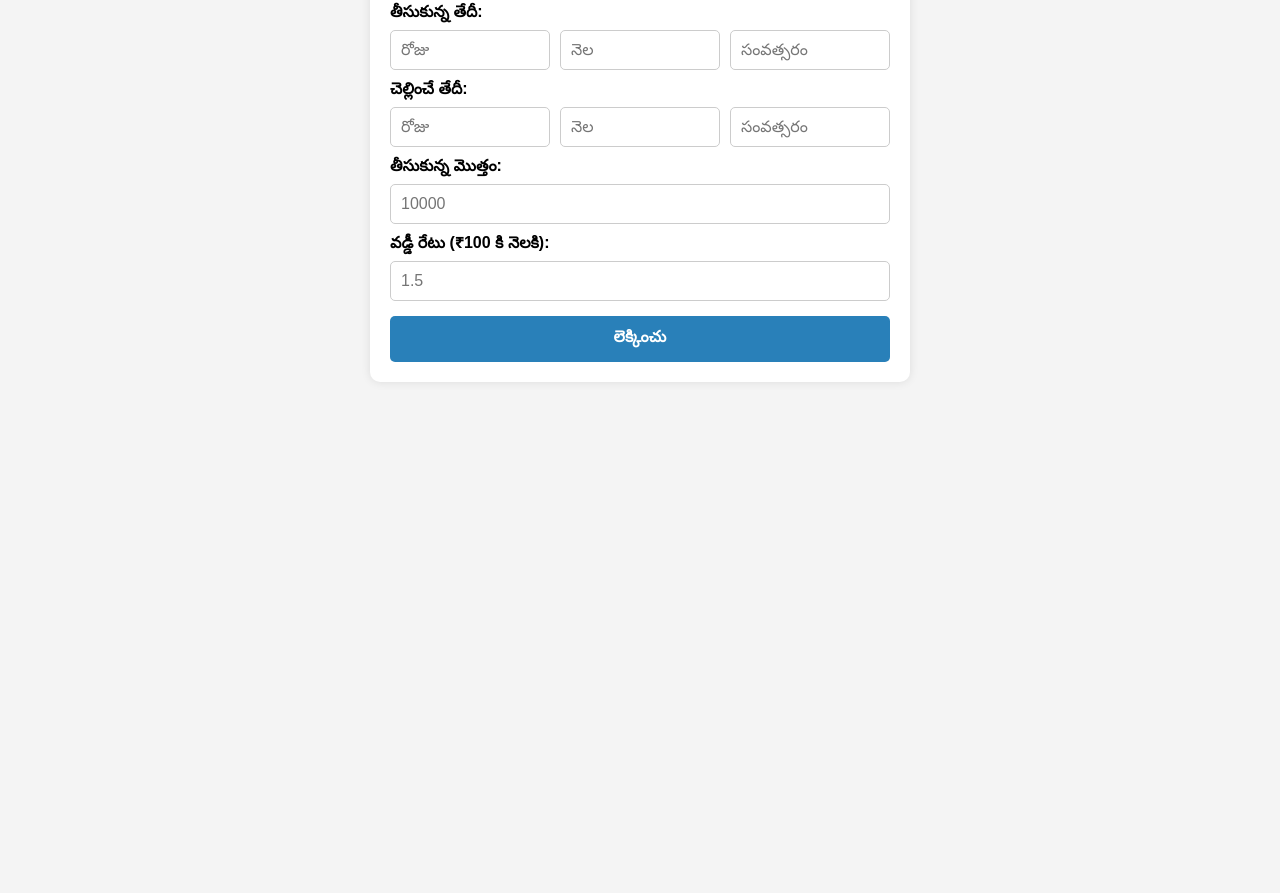
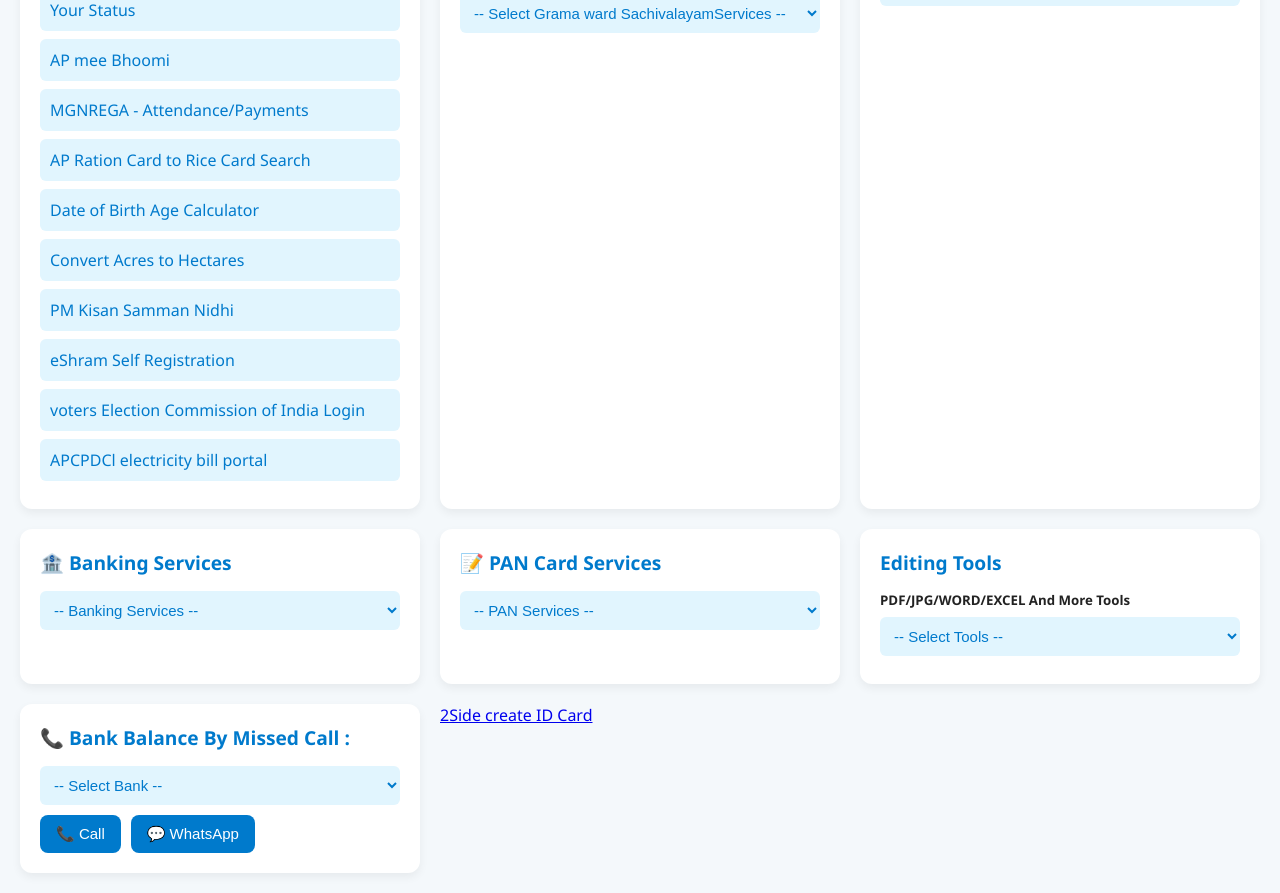
Before and after one commit to techseva/interest-calculator, a plain HTML site: page index.html in a window 1280 px wide. Shown: the part 288-1181 px from the top of the page. Before the commit the page ends 800 px from the top, so only its background shows below. Drawn offline with nearby package versions, Linux system fonts and the light colour scheme.

Commit message:
Add files via upload
update

```diff
--- a/index.html
+++ b/index.html
@@ -1,274 +1,281 @@
-ARUN
-<!DOCTYPE html>
-<html lang="te">
+<div class=""></div><!DOCTYPE html>
+<html lang="en">
 <head>
   <meta charset="UTF-8" />
-  <meta name="viewport" content="width=device-width, initial-scale=1" />
-  <title>వడ్డీ లెక్కలు</title>
-  <script src="https://cdnjs.cloudflare.com/ajax/libs/html2canvas/1.4.1/html2canvas.min.js"></script>
+  <meta name="viewport" content="width=device-width, initial-scale=1.0"/>
+  <title>Smart Public Services Portal</title>
   <style>
-    body {
-      font-family: 'Arial', sans-serif;
-      background: #f4f4f4;
-      margin: 0;
-      padding: 15px;
+    :root {
+      --main-bg: #f4f8fb;
+      --card-bg: #ffffff;
+      --primary: #007acc;
+      --hover: #005a99;
+      --text-dark: #222;
+      --border: #ddd;
     }
 
-    h2 {
+    * {
+      margin: 0;
+      padding: 0;
+      box-sizing: border-box;
+    }
+
+    body {
+      font-family: 'Segoe UI', sans-serif;
+      background: var(--main-bg);
+      color: var(--text-dark);
+      padding: 20px;
+    }
+
+    header {
       text-align: center;
-      color: #333;
+      background: linear-gradient(to right, #007acc, #0097a7);
+      color: #fff;
+      padding: 30px 10px;
+      border-radius: 12px;
+      margin-bottom: 30px;
+    }
+
+    header h1 {
+      font-size: 2em;
     }
 
     .container {
-      background: #fff;
-      padding: 20px;
-      max-width: 500px;
-      margin: auto;
-      border-radius: 10px;
-      box-shadow: 0 0 10px rgba(0,0,0,0.1);
+      display: grid;
+      gap: 20px;
+      grid-template-columns: repeat(auto-fit, minmax(300px, 1fr));
     }
 
-    label {
-      margin-top: 10px;
-      display: block;
-      font-weight: bold;
+    .card {
+      background: var(--card-bg);
+      border-radius: 12px;
+      box-shadow: 0 4px 10px rgba(0,0,0,0.06);
+      padding: 20px;
+      transition: 0.3s ease;
     }
 
-    input {
-      width: 100%;
-      padding: 10px;
-      margin-top: 5px;
-      border-radius: 5px;
-      border: 1px solid #ccc;
-      font-size: 16px;
+    .card:hover {
+      transform: translateY(-3px);
+      box-shadow: 0 6px 15px rgba(0,0,0,0.08);
     }
 
-    .date-group {
+    .card h2 {
+      font-size: 1.2em;
+      color: var(--primary);
+      margin-bottom: 15px;
       display: flex;
+      align-items: center;
       gap: 10px;
-      flex-wrap: wrap;
     }
 
-    .date-group input {
-      flex: 1;
-      min-width: 80px;
+    .card a, .card select {
+      display: block;
+      margin: 8px 0;
+      padding: 10px;
+      background: #e1f5fe;
+      border: none;
+      border-radius: 6px;
+      color: #007acc;
+      text-decoration: none;
+      font-weight: 500;
+      transition: 0.3s;
+      cursor: pointer;
     }
 
+    .card a:hover, .card select:hover {
+      background: #cceeff;
+      color: var(--hover);
+    }
+
+    .card select {
+      width: 100%;
+      font-size: 15px;
+    }
+
+    .buttons {
+      display: flex;
+      flex-wrap: wrap;
+      gap: 10px;
+      margin-top: 10px;
+    }
     button {
-      background: #2980b9;
+      background: var(--primary);
       color: white;
-      font-weight: bold;
-      padding: 12px;
       border: none;
-      margin-top: 15px;
-      width: 100%;
+      padding: 10px 16px;
+      border-radius: 8px;
+      font-size: 15px;
       cursor: pointer;
-      font-size: 16px;
-      border-radius: 5px;
+      transition: 0.3s;
     }
 
     button:hover {
-      background: #1abc9c;
+      background: var(--hover);
     }
 
-    .result {
-      background: #ecf0f1;
-      margin-top: 20px;
-      padding: 15px;
-      border-radius: 5px;
-      text-align: center;
-    }
+    @media screen and (max-width: 500px) {
+      header h1 {
+        font-size: 1.5em;
+      }
 
-    @media (max-width: 480px) {
-      input, button {
-        font-size: 15px;
-      }
-      .date-group {
-        flex-direction: column;
+      .card h2 {
+        font-size: 1em;
       }
     }
   </style>
+
+  <script>
+    function goToLink(select) {
+      const url = select.value;
+      if (url) window.open(url, '_blank');
+    }
+
+    function openDialPad() {
+      const number = document.getElementById("mobileSelect").value;
+      if (number) window.location.href = "tel:" + number;
+      else alert("Please select a number to call.");
+    }
+
+    function openWhatsApp() {
+      const number = document.getElementById("mobileSelect").value;
+      if (number) window.open("https://wa.me/" + number, "_blank");
+      else alert("Please select a number for WhatsApp.");
+    }
+  </script>
 </head>
 <body>
 
-<h2>వడ్డీ లెక్కలు</h2>
-<div class="container">
+  <header>
 
-  <label>ఇచ్చిన వారి పేరు:</label>
-  <input type="text" id="giverNameInput" placeholder="ఇచ్చిన వారి పేరు నమోదు చేయండి">
+<h5>ARUN KUMAR REDDY</h5>
+    <h1>🌐 Smart Public Services Portal</h1>
+    <p>Access Government, ID, and Utility Services</p>
+  </header>
 
-  <label>తీసుకున్న వారి పేరు:</label>
-  <input type="text" id="receiverNameInput" placeholder="తీసుకున్న వారి పేరు నమోదు చేయండి">
+  <div class="container">
 
-  <label>తీసుకున్న తేదీ:</label>
-  <div class="date-group">
-    <input type="text" id="startDay" inputmode="numeric" maxlength="2" placeholder="రోజు">
-    <input type="text" id="startMonth" inputmode="numeric" maxlength="2" placeholder="నెల">
-    <input type="text" id="startYear" inputmode="numeric" maxlength="4" placeholder="సంవత్సరం">
-  </div>
+    <!-- Public Services -->
+    <div class="card">
+      <h2>🛠️ Public Services</h2>
+<a href="https://annadathasukhibhava.ap.gov.in/know-your-status" target="_blank">ANNADATHA SUKHIBHAVA - PM KISAN Know Your Status</a>
+<a href="https://meebhoomi.ap.gov.in/" target="_blank">AP mee Bhoomi </a>
 
-  <label>చెల్లించే తేదీ:</label>
-  <div class="date-group">
-    <input type="text" id="endDay" inputmode="numeric" maxlength="2" placeholder="రోజు">
-    <input type="text" id="endMonth" inputmode="numeric" maxlength="2" placeholder="నెల">
-    <input type="text" id="endYear" inputmode="numeric" maxlength="4" placeholder="సంవత్సరం">
-  </div>
+      <a href="https://nregastrep.nic.in/netnrega/loginframegp.aspx?lflag=eng&page=C&state_code=02&Digest=MVdbKZ+JNjWeEXnWJ/J4bQ">MGNREGA - Attendance/Payments</a>
+      <a href="https://aepos.ap.gov.in/SRC_Trans_Int.jsp" target="_blank">AP Ration Card to Rice Card Search</a>
+      <a href="DOB calculator.html" target="_blank">Date of Birth Age Calculator</a>
+      <a href="https://www.unitconverters.net/area/acres-to-hectare.htm" target="_blank">Convert Acres to Hectares</a>
+      <a href="https://pmkisan.gov.in/" target="_blank">PM Kisan Samman Nidhi</a>
+      <a href="https://eshram.gov.in/" target="_blank">eShram Self Registration</a>
+    <a href="https://voters.eci.gov.in/login" target="_blank"> voters Election Commission of India Login</a>
+      <a href="https://www.apcpdcl.in/" target="_blank"> APCPDCl electricity bill portal</a>
 
-  <label>తీసుకున్న మొత్తం:</label>
-  <input type="text" id="principal" inputmode="numeric" placeholder="10000">
+    </div>
 
-  <label>వడ్డీ రేటు (₹100 కి నెలకి):</label>
-  <input type="text" id="rate" inputmode="numeric" placeholder="1.5">
+    <!-- Sachivalayam -->
+    <div class="card">
+      <h2>🏠 Grama Ward Sachivalayam Services</h2>
+      <select onchange="goToLink(this)">
+        <option value="">-- Select Grama ward SachivalayamServices --</option>
+        <option value="https://vswsonline.ap.gov.in/#/home">AP Seva Portal</option>
+        <option value="https://gramawardsachivalayam.ap.gov.in/GSWS/#!/CitizenSelfEkyc">Citizen Self EKYC</option>
+<option value=https://www.venkyacademy.in/?m=1"">GSWS Mee Seva Application Forms</option>
+<option value="https://snehajobs.com/gsws-application-forms/">GSWS Mee Seva Application Forms 2</option>
+<option value="https://gsws-nbm.ap.gov.in/NBM/#!/PublicNavasakamScreen">NBM SCHEME ELIGIBILITY</option>
+<option value="https://swarnapanchayat.apcfss.in/LoginHouseTaxPayment">House Tax Payment</option>
 
-  <button onclick="calculateMonthlyInterest()">లెక్కించు</button>
+      </select>
+    </div>
 
-  <div class="result" id="resultBox" style="display:none;">
-    <p id="giverNameDisplay" style="display:none;"><strong>ఇచ్చిన వారు:</strong> <span id="giverNameValue"></span></p>
-    <p id="receiverNameDisplay" style="display:none;"><strong>తీసుకున్న వారు:</strong> <span id="receiverNameValue"></span></p>
-    <p><strong>మొత్తం రోజులు:</strong> <span id="days"></span></p>
-    <p><strong>మొత్తం నెలలు:</strong> <span id="months"></span></p>
-    <p><strong>మొత్తం సంవత్సరాలు:</strong> <span id="years"></span></p>
-    <p><strong>వడ్డీ మొత్తం:</strong> ₹<span id="interest"></span></p>
-    <p><strong>చెల్లించాల్సిన మొత్తం:</strong> ₹<span id="totalAmount"></span></p>
-    <button id="saveBtn" onclick="downloadImage()">📸 JPG లో సేవ్ చేయి</button>
-    <button id="shareBtn" onclick="shareImage()">📤 షేర్ చేయి</button>
-  </div>
-</div>
+    <!-- Aadhaar -->
+    <div class="card">
+      <h2>🆔 Aadhaar Services</h2>
+      <select onchange="goToLink(this)">
+        <option value="">-- Aadhaar Services --</option>
+        <option value="https://myaadhaar.uidai.gov.in/">Aadhaar Login</option>
+        <option value="https://myaadhaar.uidai.gov.in/check-aadhaar-validity/en">Check Aadhaar Validity</option>
+        <option value="https://myaadhaar.uidai.gov.in/genricPVC/en">Order PVC Aadhaar</option>
+<option value="https://myaadhaar.uidai.gov.in/checkStatus/en">Check Aadhaar PVC Card Order Status</option>
+<option value="https://myaadhaar.uidai.gov.in/CheckAadhaarStatus/en">Check Enrolment or Update Status</option>
 
-<script>
-function calculateMonthlyInterest() {
-  const dd1 = document.getElementById("startDay").value.padStart(2, "0");
-  const mm1 = document.getElementById("startMonth").value.padStart(2, "0");
-  const yyyy1 = document.getElementById("startYear").value;
-  const dd2 = document.getElementById("endDay").value.padStart(2, "0");
-  const mm2 = document.getElementById("endMonth").value.padStart(2, "0");
-  const yyyy2 = document.getElementById("endYear").value;
-  const principal = parseFloat(document.getElementById("principal").value);
-  const rate = parseFloat(document.getElementById("rate").value);
-  const giverName = document.getElementById("giverNameInput").value.trim();
-  const receiverName = document.getElementById("receiverNameInput").value.trim();
+      </select>
+    </div>
 
-  if (
-    dd1.length !== 2 || mm1.length !== 2 || yyyy1.length !== 4 ||
-    dd2.length !== 2 || mm2.length !== 2 || yyyy2.length !== 4 ||
-    isNaN(principal) || isNaN(rate)
-  ) {
-    alert("దయచేసి అన్ని ఫీల్డ్స్ సరైన అంకెలతో నమోదు చేయండి");
-    return;
-  }
+    <!-- Banking -->
+    <div class="card">
+      <h2>🏦 Banking Services</h2>
+      <select onchange="goToLink(this)">
+        <option value="">-- Banking Services --</option>
+        <option value="https://www.npci.org.in/">National Payments Corporation of India (NPCI)</option>
+        <option value="https://www.bankbazaar.com/ifsc-code.html">Search for IFSC/MICR codes</option>
 
-  const start = new Date(parseInt(yyyy1), parseInt(mm1) - 1, parseInt(dd1));
-  const end = new Date(parseInt(yyyy2), parseInt(mm2) - 1, parseInt(dd2));
+      </select>
+    </div>
 
-  if (end <= start) {
-    alert("చెల్లించే తేదీ, ప్రారంభ తేదీ కన్నా తర్వాత ఉండాలి");
-    return;
-  }
+    <!-- PAN Card -->
+    <div class="card">
+      <h2>📝 PAN Card Services</h2>
+      <select onchange="goToLink(this)">
+        <option value="">-- PAN Services --</option>
+        <option value="https://www.pan.utiitsl.com/">UTI Pan Card Portal</option>
+<option value="https://www.onlineservices.nsdl.com/paam/endUserRegisterContact.html">NSDL Pan Card Portal</option>
+        <option value="https://www.onlineservices.nsdl.com/paam/endUserAddressUpdate.html">Update PAN Address</option>
+        <option value="https://www.onlineservices.nsdl.com/paam/ReprintEPan.html">Reprint PAN Card</option>
+      </select>
+    </div>
+      <div class="card">
+      <h2>Editing Tools</h2>
+<h5>PDF/JPG/WORD/EXCEL And More Tools</h5>
+      <select onchange="goToLink(this)">
+        <option value="">-- Select Tools --</option>
+<option value="https://remove.photos/remove-sky">Remove Image Sky</option>
+<option value="https://www.cutout.pro/passport-photo-maker">Make passport photo with proper photos size online - Cutout.Pro</option>
+<option value="Easy Notepad.html">Create Notes</option>
 
-  const totalDays = ((end.getFullYear() - start.getFullYear()) * 360) +
-                    ((end.getMonth() - start.getMonth()) * 30) +
-                    (end.getDate() - start.getDate());
+        <option value="https://www.remove.bg/uploads">Upload an image to remove the background</option>
+<option value="https://www.simpleimageresizer.com/resize-image-to-kb">Image Resizer To Kilobytes</option>
+        <option value="https://www.ilovepdf.com/pdf_to_jpg">PDF to JPG</option>
+<option value="https://www.ilovepdf.com/jpg_to_pdf">JPG to PDF</option>
+<option value="https://convert.town/image-dpi">Change the DPI of Image</option>
+<option value="https://formphotoeditor.com/resizer/213x213-px">213x213 PX Photo Resizer</option>
+<option value="https://image.pi7.org/resize-image-to-6cmx2cm">Resize Image to 6cm x 2cm (Signature Resizer)</option>
+<option value="https://www.ilovepdf.com/merge_pdf">Merge PDF Combine PDFs in the order you want with the easiest PDF</option>
+<option value="https://www.ilovepdf.com/pdf_to_word">PDF to WORD Converter</option>
+<option value="https://www.ilovepdf.com/compress_pdf">Split PDF Separate one page or a whole set for easy conversion into independent PDF files., Split PDF</option>
+<option value="https://www.ilovepdf.com/word_to_pdf">Convert WORD to PDF</option>
+<option value="https://www.ilovepdf.com/pdf_to_excel">Convert PDF to EXCEL</option>
+<option value="https://www.ilovepdf.com/edit-pdf">PDF Editor</option>
+<option value="https://www.ilovepdf.com/unlock_pdf">Unlock PDF files. Remove PDF password</option>
+s<option value="https://www.ilovepdf.com/crop-pdf">Crop PDF</option>
+<option value="https://www.ilovepdf.com/ocr-pdf">OCR PDF</option>
+<option value="https://www.ilovepdf.com/">iLove PDF All Editing Tools</option>
 
-  let days = totalDays;
-  const years = Math.floor(days / 360);
-  days %= 360;
-  const months = Math.floor(days / 30);
-  days %= 30;
+      </select>
+    </div>
 
-  const interest = (principal / 100) * rate * (totalDays / 30);
-  const totalAmount = principal + interest;
+    <!-- Missed Call Banking -->
+    <div class="card">
+      <h2>📞 Bank Balance By Missed Call :</h2>
+      <select id="mobileSelect">
+        <option value="">-- Select Bank --</option>
+        <option value="9266921358">Andhra Pragathi Grameena Bank WhatsApp</option>
+<option value="18004195959">AXIS Bank</option>
+  <option value="919266135135">Bank of India Balance Check</option>
+<option value="09015734734">Canara Bank</option>
+        <option value="18002703333">HDFC Balance Check</option>
+<option value="18002703355">HDFC Mini Statement</option>
+<option value="09594612612">ICICi Bank</option>
+<option value="18001802223">PNB</option>
+        <option value="9109223766666">State Bank Of India Balance Check</option>
+        <option value="9109223866666">State Bank Of India Mini Statement</option>
+      <option value="09223008586">UNION Bank</option>
 
-  if (giverName) {
-    document.getElementById("giverNameValue").innerText = giverName;
-    document.getElementById("giverNameDisplay").style.display = "block";
-  } else {
-    document.getElementById("giverNameDisplay").style.display = "none";
-  }
+      </select>
+      <div class="buttons">
+        <button onclick="openDialPad()">📞 Call</button>
+        <button onclick="openWhatsApp()">💬 WhatsApp</button>
+      </div>
+    </div>
 
-  if (receiverName) {
-    document.getElementById("receiverNameValue").innerText = receiverName;
-    document.getElementById("receiverNameDisplay").style.display = "block";
-  } else {
-    document.getElementById("receiverNameDisplay").style.display = "none";
-  }
-
-  document.getElementById("days").innerText = days;
-  document.getElementById("months").innerText = months;
-  document.getElementById("years").innerText = years;
-  document.getElementById("interest").innerText = interest.toFixed(2);
-  document.getElementById("totalAmount").innerText = totalAmount.toFixed(2);
-  document.getElementById("resultBox").style.display = "block";
-}
-
-function addWatermark(canvas) {
-  const ctx = canvas.getContext("2d");
-  ctx.font = "bold 14px Arial";
-  ctx.fillStyle = "rgba(0, 0, 0, 0.4)";
-  ctx.fillText("Created By Arun", 10, canvas.height - 10);
-}
-
-function downloadImage() {
-  const saveBtn = document.getElementById("saveBtn");
-  const shareBtn = document.getElementById("shareBtn");
-  saveBtn.style.display = "none";
-  shareBtn.style.display = "none";
-
-  html2canvas(document.body).then(canvas => {
-    addWatermark(canvas);
-    const imageData = canvas.toDataURL("image/jpeg", 0.95);
-    if (typeof AndroidShare !== "undefined") {
-      AndroidShare.downloadImage(imageData);
-    } else {
-      const link = document.createElement("a");
-      link.download = "వడ్డీ_లెక్కలు.jpg";
-      link.href = imageData;
-      link.click();
-    }
-    saveBtn.style.display = "block";
-    shareBtn.style.display = "block";
-  });
-}
-<!-- Replace your existing shareImage function in the <script> tag with this -->
-
-function shareImage() {
-  const saveBtn = document.getElementById("saveBtn");
-  const shareBtn = document.getElementById("shareBtn");
-  saveBtn.style.display = "none";
-  shareBtn.style.display = "none";
-
-  html2canvas(document.body).then(canvas => {
-    addWatermark(canvas);
-    canvas.toBlob(blob => {
-      const file = new File([blob], "వడ్డీ_లెక్కలు.jpg", { type: "image/jpeg" });
-
-      if (navigator.canShare && navigator.canShare({ files: [file] })) {
-        navigator.share({
-          files: [file],
-          title: "వడ్డీ లెక్కలు",
-          text: "ఇది మీ వడ్డీ లెక్కల ఫలితం.",
-        }).catch((error) => {
-          alert("షేర్ విఫలమైంది: " + error);
-        });
-      } else if (typeof AndroidShare !== "undefined") {
-        // For Android WebView Java interface
-        const reader = new FileReader();
-        reader.onload = function () {
-          const base64Image = reader.result;
-          AndroidShare.shareImage(base64Image); // Send base64 to Android native
-        };
-        reader.readAsDataURL(blob);
-      } else {
-        alert("మీ బ్రౌజర్ ఈ ఇమేజ్‌ను షేర్ చేయలేను. దయచేసి Android App లేదా Chrome Mobile ఉపయోగించండి.");
-      }
-
-      saveBtn.style.display = "block";
-      shareBtn.style.display = "block";
-    }, "image/jpeg", 0.95);
-  });
-}
-
-
-
-</script>
-</body>
+<a href="camera 2side id card .html" target="_blank"> 2Side create ID Card</a>
+  </body>
 </html>
```
